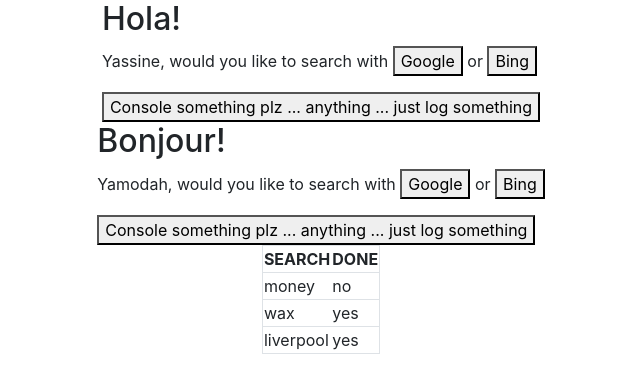
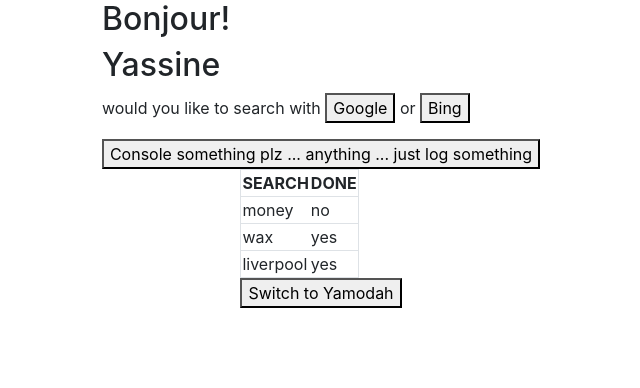
Before and after one commit to yamodah/ReactAppTemplate, a React (Create React App) app: page / in a window 1280 px wide. Shown: the top 388 px of the page, without its empty margins (319-959 px from the left). Built offline with nearby package versions, Linux system fonts and the light colour scheme.

Commit message:
I have harnassed the power of the lifted state

```diff
--- /dev/null
+++ b/src/AccountSwitch.js
@@ -0,0 +1,5 @@
+function AccountSwitch({logIn}){
+return logIn ? <h2>Yamodah</h2> : <h2>Yassine</h2>
+}
+
+export default AccountSwitch
--- a/src/App.js
+++ b/src/App.js
@@ -1,23 +1,29 @@
+import { useState } from "react/cjs/react.development";
 import "./App.css";
 import AskWhereSearch from "./AskwhereSearch";
 import Greeting from "./Greeting";
+import LogInButton from "./logIn";
 import ResearchList from "./ResearchList";
+import AccountSwitch from "./AccountSwitch";
 
 
-const researchList1 = [{ done:"no", search:"money"},{ done:"yes", search:"wax"},{ done:"yes", search:"liverpool"}]
+
 function App() {
+  const researchList1 = [{ done:"no", search:"money"},{ done:"yes", search:"wax"},{ done:"yes", search:"liverpool"}]
+  const [logIn, setLogin] = useState(false)
+  const acountSwitcher = () => setLogin(!logIn)
+
+
   return(
   <div style={{display:"flex", flexDirection:"column", alignItems:"center", alignText:"center"}}>
     <div>
-      <Greeting language ="es"/>
-      <AskWhereSearch name ="Yassine"/>
-    </div>
-    <div>
       <Greeting language ="fr"/>
-      <AskWhereSearch name ="Yamodah"/>
+      <AccountSwitch logIn={logIn}/>
+      <AskWhereSearch />
     </div>
     <div>
     <ResearchList list = {researchList1} />
+    <LogInButton logIn={logIn} accountHandler={acountSwitcher}/>
     </div>
   </div>
   )
--- a/src/AskwhereSearch.js
+++ b/src/AskwhereSearch.js
@@ -1,11 +1,11 @@
 import React, { useState } from "react";
 
-function AskWhereSearch ({name}){
+function AskWhereSearch (){
     const [consoleMe,setConsoleMe] = useState(false)
     const googSearch = "https://www.google.com"
     const bingSearch = "https://wwww.bing.com"
     const element = (<div>
-         <p>{name}, would you like to search with <a href={googSearch}><button>Google</button></a> or <a href={bingSearch}><button>Bing</button></a></p>
+         <p>would you like to search with <a href={googSearch}><button>Google</button></a> or <a href={bingSearch}><button>Bing</button></a></p>
          <button onClick={()=>{
              console.log("nice click")
              setConsoleMe(!consoleMe)}}>
--- a/src/Greeting.js
+++ b/src/Greeting.js
@@ -1,12 +1,12 @@
-function Greeting({ language }) {
+function Greeting({ language}) {
     switch (language) {
       case "es":
         return <h2>Hola!</h2>;
       case "fr":
-        return <h2>Bonjour!</h2>;
+        return  <h2>Bonjour!</h2>;
       case "en":
       default:
-        return <h2>Hello!</h2>;
+        return null;
     }
   }
   export default Greeting
--- /dev/null
+++ b/src/logIn.js
@@ -0,0 +1,8 @@
+
+function LogInButton ({logIn,accountHandler}){
+return <button onClick ={accountHandler}>
+    {logIn?"Switch to Yassine":"Switch to Yamodah"}
+</button>
+}
+
+export default LogInButton
```
